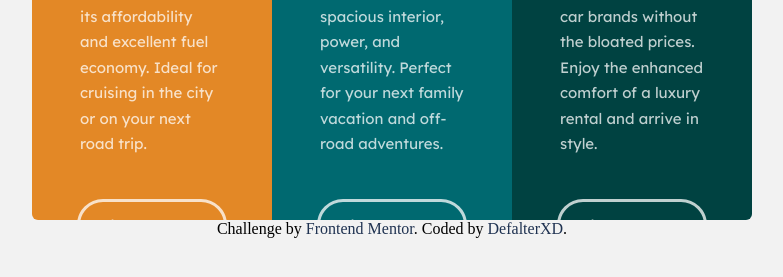
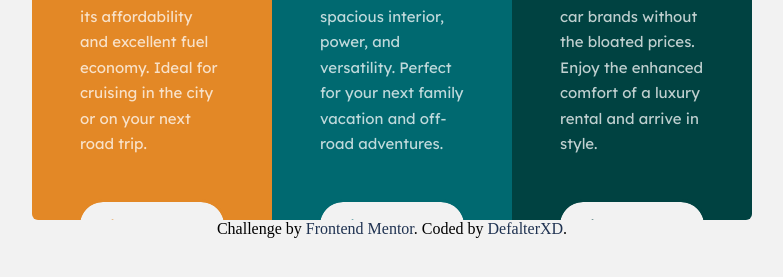
Before and after one commit to DefalterXD/3-column-preview-card-component, a plain HTML site: page index.html in a window 1280 px wide. Shown: the part 359-636 px from the top of the page, without its empty margins (248-1031 px from the left). Drawn offline with Linux system fonts and the light colour scheme.

Commit message:
Swap states between buttons

```diff
--- a/style.css
+++ b/style.css
@@ -74,12 +74,7 @@ body {
     font-family: 'Lexend Deca', sans-serif;
     font-weight: 400;
     font-size: 15px;
-    color: hsla(0, 0%, 100%, 0.75);
     max-width: 16ch;
-    background-color: rgba(0, 0, 0, 0);
-    outline-style: solid;
-    border:none;
-    border-color: hsl(0, 0%, 95%);
     border-radius: 25px;
     box-shadow: 0;
     padding: 0.9em 1em;
@@ -87,19 +82,34 @@ body {
     transition-duration: 0.4s;
 }
 /* Hover buttons */
-.learn.sedan_more:hover {
+.learn.sedan_more {
     background-color: hsl(0, 0%, 95%);
     color: hsl(31, 77%, 52%);
+    outline-style: solid;
+    border:none;
 }
 
-.learn.suvs_more:hover {
+.learn.suvs_more {
     background-color: hsl(0, 0%, 95%);
-    color: hsl(184, 100%, 22%);}
+    color: hsl(184, 100%, 22%);
+    outline-style: solid;
+    border:none;
+}
 
-.learn.luxury_more:hover {
+.learn.luxury_more {
     background-color: hsl(0, 0%, 95%);
     color: hsl(179, 100%, 13%);
+    outline-style: solid;
+    border:none;
 }
+.learn:hover {
+    color: hsla(0, 0%, 100%, 0.75);
+    background-color: rgba(0, 0, 0, 0);
+    outline-style: solid;
+    border:none;
+    border-color: hsl(0, 0%, 95%);
+}
+
 /* Footer section */
 footer {
     font-size: 1rem;
```
